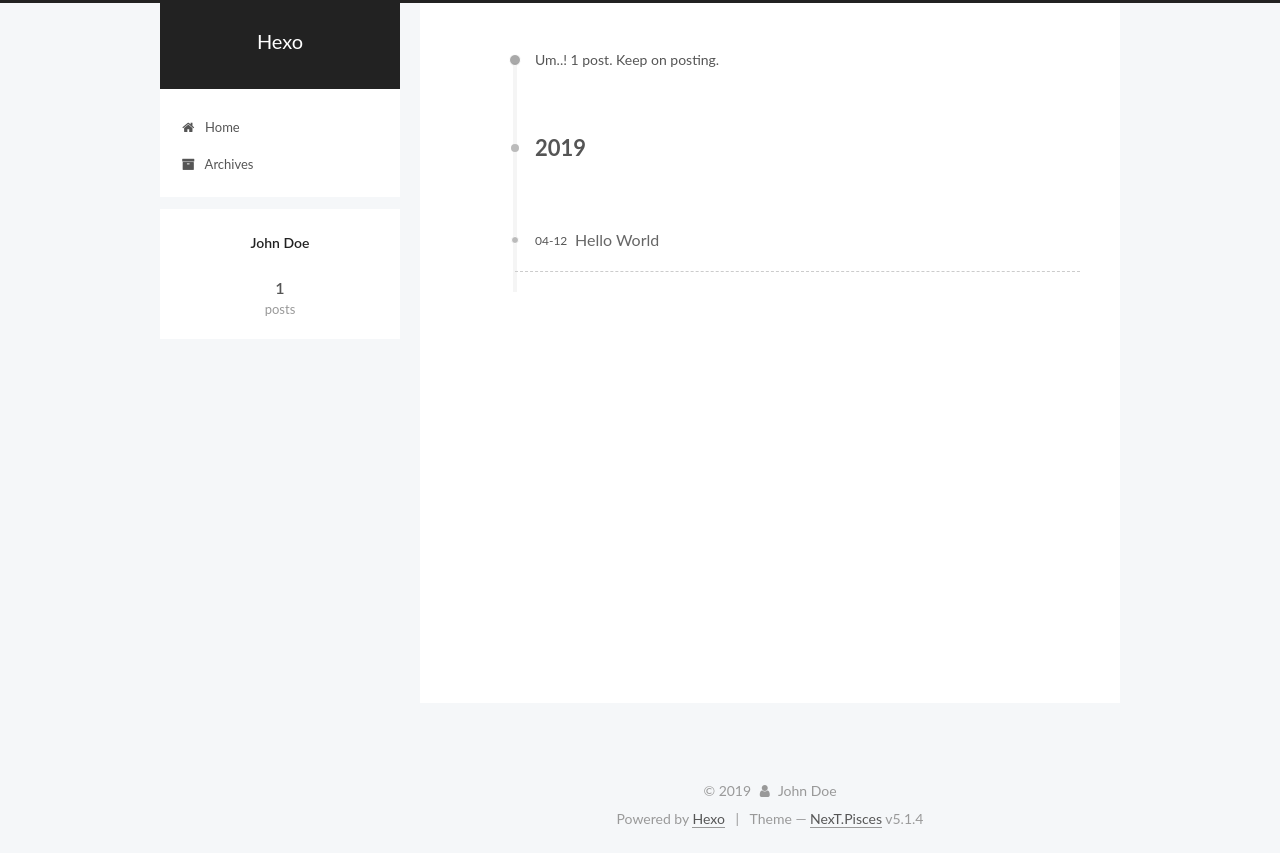
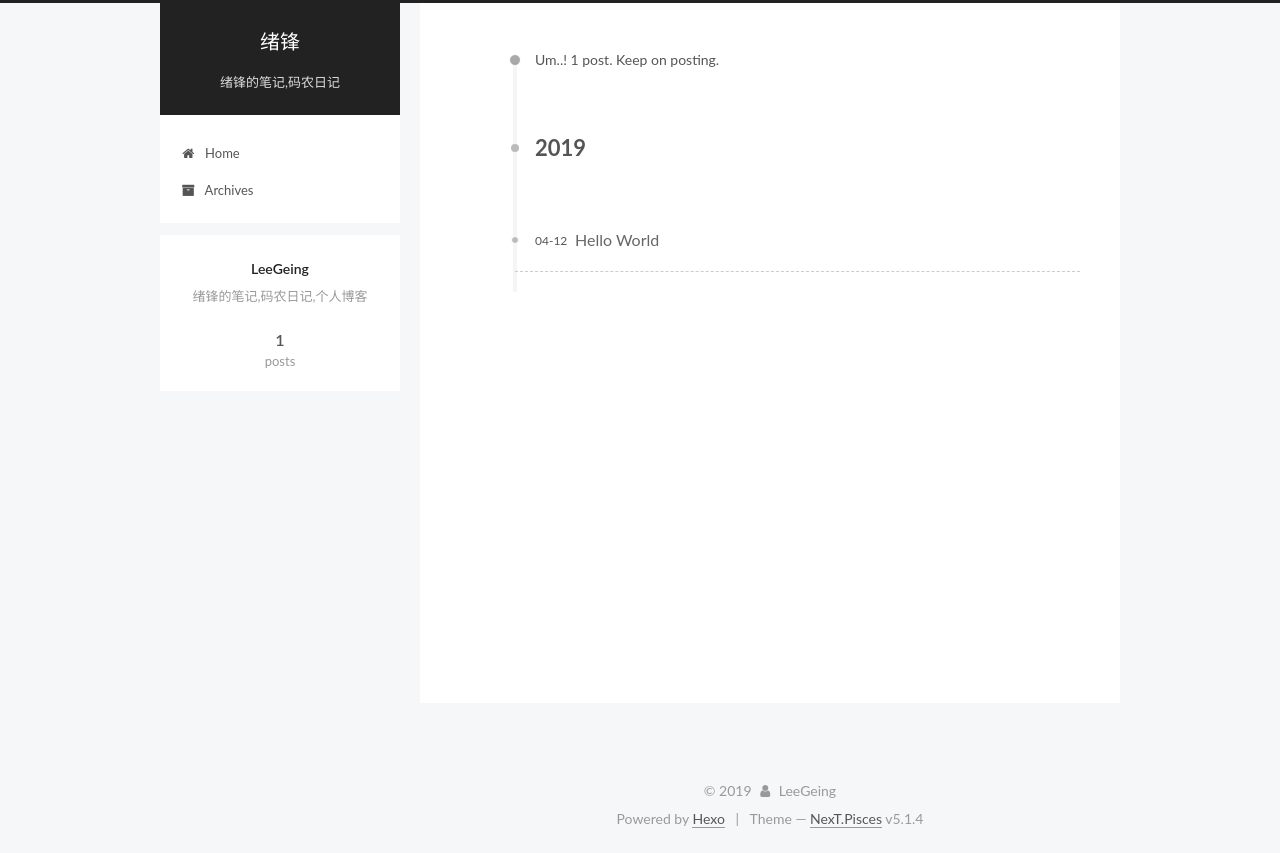
Before and after one commit to mraing/mraing.github.io, a plain HTML site: page archives/index.html in a window 1280 px wide. Drawn offline with Linux system fonts and the light colour scheme.

Commit message:
Site updated: 2019-04-12 17:39:31

```diff
--- a/archives/index.html
+++ b/archives/index.html
@@ -5,7 +5,7 @@
 
 
 
-<html class="theme-next pisces use-motion" lang>
+<html class="theme-next pisces use-motion" lang="zh-cn">
 <head><meta name="generator" content="Hexo 3.8.0">
   <meta charset="UTF-8">
 <meta http-equiv="X-UA-Compatible" content="IE=edge">
@@ -79,13 +79,17 @@
 
 
 
+<meta name="description" content="绪锋的笔记,码农日记,个人博客">
+<meta name="keywords" content="个人博客,前端,学习">
 <meta property="og:type" content="website">
-<meta property="og:title" content="Hexo">
+<meta property="og:title" content="绪锋">
 <meta property="og:url" content="http://yoursite.com/archives/index.html">
-<meta property="og:site_name" content="Hexo">
-<meta property="og:locale" content="default">
+<meta property="og:site_name" content="绪锋">
+<meta property="og:description" content="绪锋的笔记,码农日记,个人博客">
+<meta property="og:locale" content="zh-cn">
 <meta name="twitter:card" content="summary">
-<meta name="twitter:title" content="Hexo">
+<meta name="twitter:title" content="绪锋">
+<meta name="twitter:description" content="绪锋的笔记,码农日记,个人博客">
 
 
 
@@ -121,7 +125,7 @@
 
 
 
-  <title>Archive | Hexo</title>
+  <title>Archive | 绪锋</title>
 
 
 
@@ -133,7 +137,7 @@
 
 </head>
 
-<body itemscope itemtype="http://schema.org/WebPage" lang="default">
+<body itemscope itemtype="http://schema.org/WebPage" lang="zh-cn">
 
 
 
@@ -151,12 +155,12 @@
     <div class="custom-logo-site-title">
       <a href="/" class="brand" rel="start">
         <span class="logo-line-before"><i></i></span>
-        <span class="site-title">Hexo</span>
+        <span class="site-title">绪锋</span>
         <span class="logo-line-after"><i></i></span>
       </a>
     </div>
 
-        <p class="site-subtitle"></p>
+        <p class="site-subtitle">绪锋的笔记,码农日记</p>
 
   </div>
 
@@ -312,8 +316,8 @@
         <div class="site-overview">
           <div class="site-author motion-element" itemprop="author" itemscope itemtype="http://schema.org/Person">
 
-              <p class="site-author-name" itemprop="name">John Doe</p>
-              <p class="site-description motion-element" itemprop="description"></p>
+              <p class="site-author-name" itemprop="name">LeeGeing</p>
+              <p class="site-description motion-element" itemprop="description">绪锋的笔记,码农日记,个人博客</p>
           </div>
 
           <nav class="site-state motion-element">
@@ -368,7 +372,7 @@
   <span class="with-love">
     <i class="fa fa-user"></i>
   </span>
-  <span class="author" itemprop="copyrightHolder">John Doe</span>
+  <span class="author" itemprop="copyrightHolder">LeeGeing</span>
 
 
 </div>
--- a/css/main.css
+++ b/css/main.css
@@ -1823,7 +1823,7 @@ pre .javascript .function {
   width: 4px;
   height: 4px;
   border-radius: 50%;
-  background: #44f7fb;
+  background: #1cffd5;
 }
 .links-of-blogroll {
   font-size: 13px;
```
Also changed, not shown: 2019/04/12/hello-world/index.html (+13 -12 lines), archives/2019/04/index.html (+16 -12 lines), archives/2019/index.html (+16 -12 lines), index.html (+18 -14 lines).
